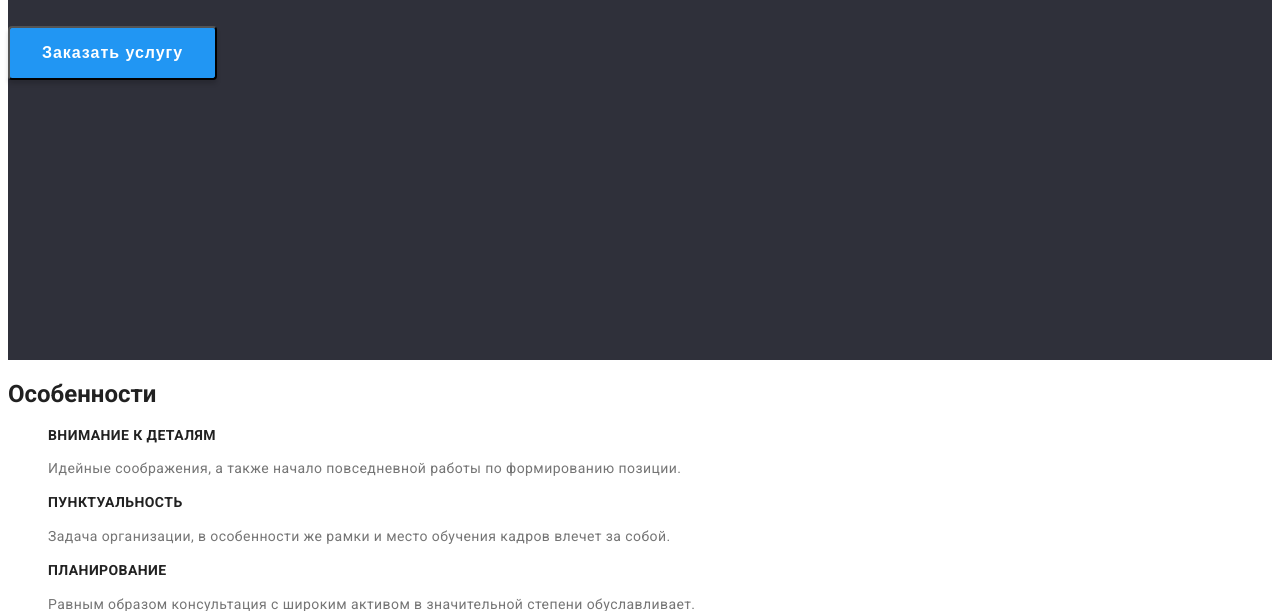
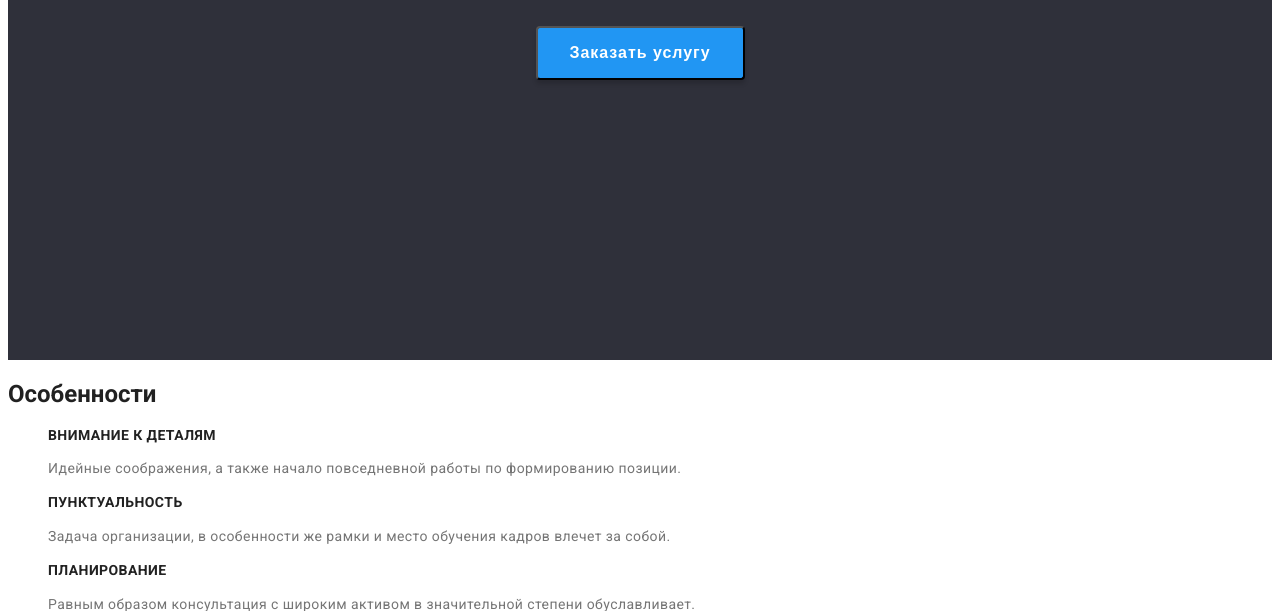
Before and after one commit to VitalinaKovbasiuk/goit-markup-hw-03, a plain HTML site: page index.html in a window 1280 px wide. Shown: the part 489-1100 px from the top of the page. Drawn offline with Linux system fonts and the light colour scheme.

Commit message:
Додаю margin в секцію hero

```diff
--- a/css/styles.css
+++ b/css/styles.css
@@ -106,6 +106,9 @@ padding-left: auto;
   border-radius: 4px;
   cursor: pointer;
   padding: 10px 32px;
+  margin-right: auto;
+  margin-left: auto;
+  margin-top: 30px;
 }
 
 /* ======== /SECTION HERO ======== */
```
